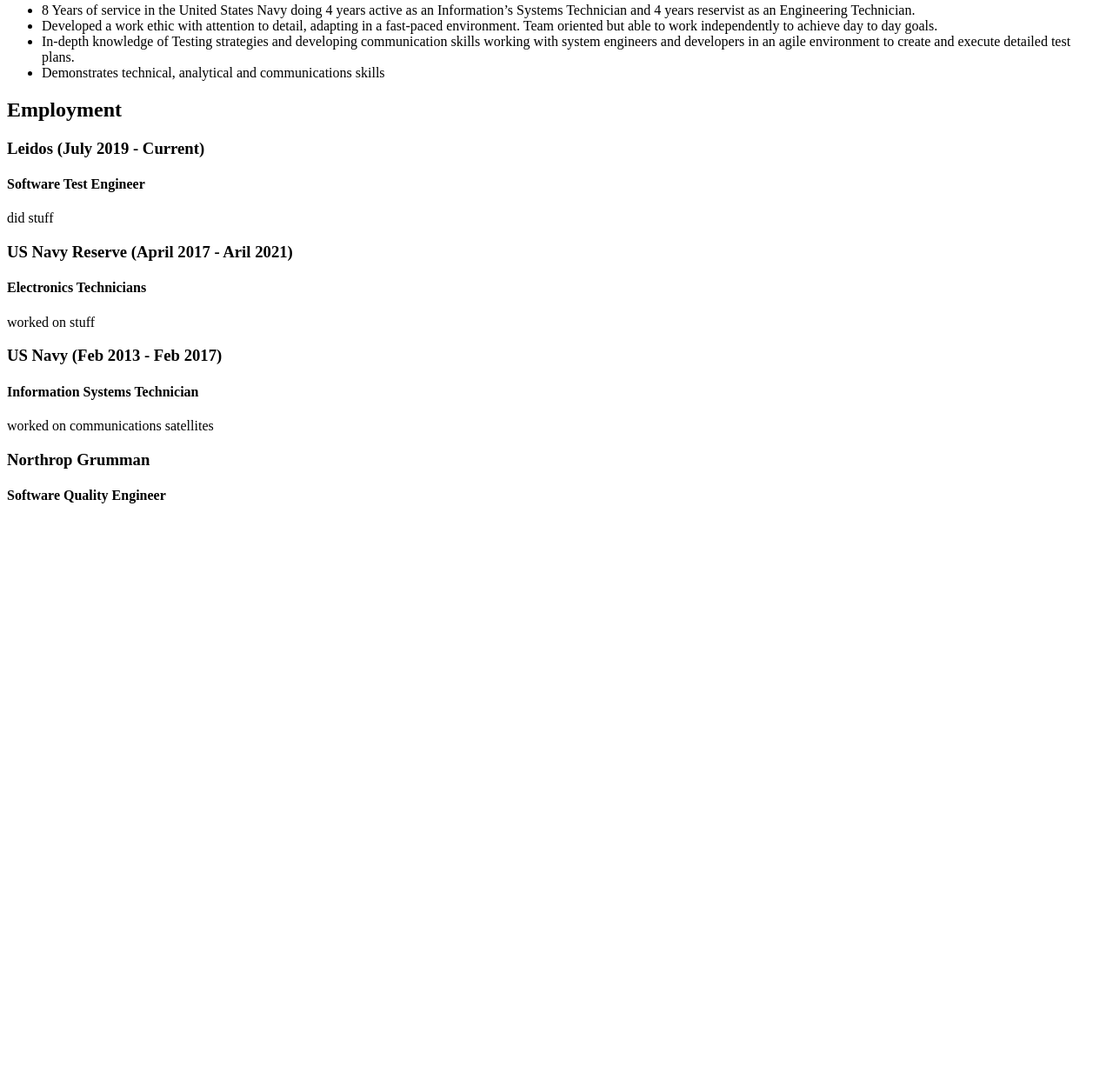
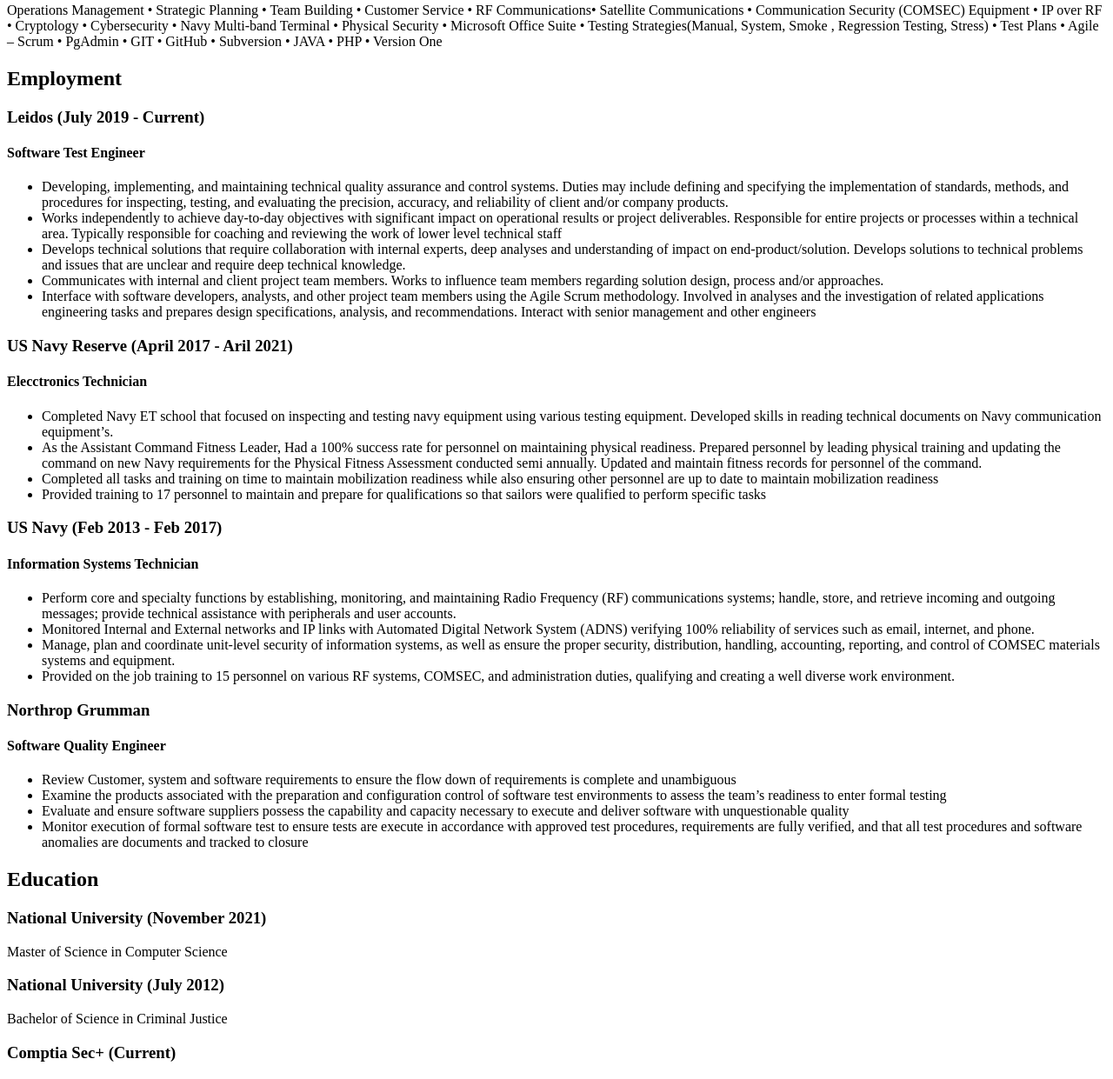
Before and after one commit to kparada/parada.github.io, a plain HTML site: page index.html in a window 1280 px wide. Shown: the part 359-1600 px from the top of the page at 87% size. Before the commit the page ends 959 px from the top, so only its background shows below. Drawn offline with Linux system fonts and the light colour scheme.

Commit message:
Update index.html

```diff
--- a/index.html
+++ b/index.html
@@ -22,32 +22,57 @@
   </div>
   <div>
   <h2>Key Skills</h2>
-  <ul>
-    <li>8 Years of service in the United States Navy doing 4 years active as an Information’s Systems Technician and 4 years reservist as an Engineering Technician.</li>
-    <li>Developed a work ethic with attention to detail, adapting in a fast-paced environment. Team oriented but able to work independently to achieve day to day goals. </li>
-    <li>In-depth knowledge of Testing strategies and developing communication skills working with system engineers and developers in an agile environment to create and execute detailed test plans.</li>
-    <li>Demonstrates technical, analytical and communications skills </li>
-  </ul>
+  <p>Operations Management • Strategic Planning • Team Building • Customer Service • RF Communications• Satellite Communications • Communication Security (COMSEC) Equipment • IP over RF • Cryptology • Cybersecurity • Navy Multi-band Terminal • Physical Security • Microsoft Office Suite • Testing Strategies(Manual, System, Smoke , Regression Testing, Stress) • Test Plans • Agile – Scrum • PgAdmin • GIT • GitHub • Subversion • JAVA • PHP • Version One
    </div>
 <div>
   <h2>Employment</h2>
   <div>
   <h3>Leidos (July 2019 - Current)</h3>
     <h4>Software Test Engineer</h4>
-    <p>did stuff
+    <ul>
+      <li>Developing, implementing, and maintaining technical quality assurance and control systems. Duties may include defining and specifying the implementation of standards, methods, and procedures for inspecting, testing, and evaluating the precision, accuracy, and reliability of client and/or company products.</li>
+      <li>Works independently to achieve day-to-day objectives with significant impact on operational results or project deliverables. Responsible for entire projects or processes within a technical area. Typically responsible for coaching and reviewing the work of lower level technical staff</li>
+      <li>Develops technical solutions that require collaboration with internal experts, deep analyses and understanding of impact on end-product/solution. Develops solutions to technical problems and issues that are unclear and require deep technical knowledge.</li>
+      <li>Communicates with internal and client project team members. Works to influence team members regarding solution design, process and/or approaches.</li>
+      <li>Interface with software developers, analysts, and other project team members using the Agile Scrum methodology. Involved in analyses and the investigation of related applications engineering tasks and prepares design specifications, analysis, and recommendations. Interact with senior management and other engineers</li>
+    </ul>
   </div>
   <div>
   <h3>US Navy Reserve (April 2017 - Aril 2021)</h3>
-    <h4>Electronics Technicians</h4>
-    <p>worked on stuff
+    <h4>Elecctronics Technician</h4>
+    <ul>
+      <li>Completed Navy ET school that focused on inspecting and testing navy equipment using various testing equipment. Developed skills in reading technical documents on Navy communication equipment’s. </li>
+      <li>As the Assistant Command Fitness Leader, Had a 100% success rate for personnel on maintaining physical readiness. Prepared personnel by leading physical training and updating the command on new Navy requirements for the Physical Fitness Assessment conducted semi annually. Updated and maintain fitness records for personnel of the command. </li>
+      <li>Completed all tasks and training on time to maintain mobilization readiness while also ensuring other personnel are up to date to maintain mobilization readiness</li>
+      <li>Provided training to 17 personnel to maintain and prepare for qualifications so that sailors were qualified to perform specific tasks</li>
+    </ul>
     <h3>US Navy (Feb 2013 - Feb 2017)</h3>
     <h4>Information Systems Technician</h4>
-    <p>worked on communications satellites
+    <ul>
+      <li>Perform core and specialty functions by establishing, monitoring, and maintaining Radio Frequency (RF) communications systems; handle, store, and retrieve incoming and outgoing messages; provide technical assistance with peripherals and  user accounts.</li>
+      <li>Monitored Internal and External networks and IP links with Automated Digital Network System (ADNS) verifying 100% reliability of services such as email, internet, and phone. </li>
+      <li>Manage, plan and coordinate unit-level security of information systems, as well as ensure the proper security, distribution, handling, accounting, reporting, and control of COMSEC materials systems and equipment. </li>
+      <li>Provided on the job training to 15 personnel on various RF systems, COMSEC, and administration duties, qualifying and creating a well diverse work environment.</li>
+    </ul>
   </div>
   <div>
   <h3>Northrop Grumman</h3>
     <h4>Software Quality Engineer</h4>
+    <ul>
+      <li>Review Customer, system and software requirements to ensure the flow down of requirements is complete and unambiguous</li>
+      <li>Examine the products associated with the preparation and configuration control of software test environments to assess the team’s readiness to enter formal testing </li>
+      <li>Evaluate and ensure software suppliers possess the capability and capacity necessary to execute and deliver software with unquestionable quality</li>
+      <li>Monitor execution of formal software test to ensure tests are execute in accordance with approved test procedures, requirements are fully verified, and that all test procedures and software anomalies are documents and tracked to closure</li>
+    </ul>
   </div>
+  <div>
+  <h2>Education</h2>
+    <h3>National University (November 2021)</h3>
+    <p>Master of Science in Computer Science
+    <h3>National University (July 2012)</h3>
+    <p>Bachelor of Science in Criminal Justice
+    <h3>Comptia Sec+ (Current)</h3>
+
   </div>
   </body>
 </html>
```
